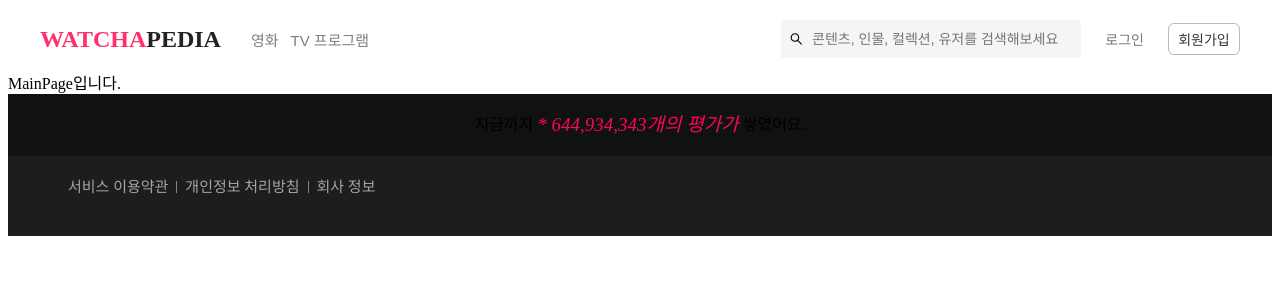
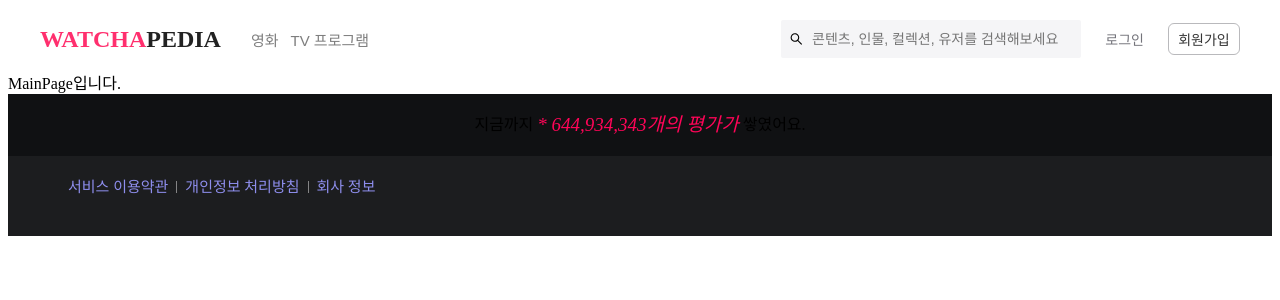
Before and after one commit to taetaeo/Typescript-Watcha, a React (Create React App) app: page / in a window 1280 px wide. Shown: the top 300 px of the page. Built offline with nearby package versions, Linux system fonts and the light colour scheme.

Commit message:
feat : Footer 컴포넌트 구현

```diff
--- a/src/components/Footer.tsx
+++ b/src/components/Footer.tsx
@@ -84,7 +84,7 @@ const TermAndPolicy = styled.ul`
 
 const TermAndPolicyItem = styled.li`
   display: inline-block;
-  color: #a5a5a7;
+  color: #8e8eed;
   font-size: 15px;
   font-weight: 400;
   line-height: 22px;
```
